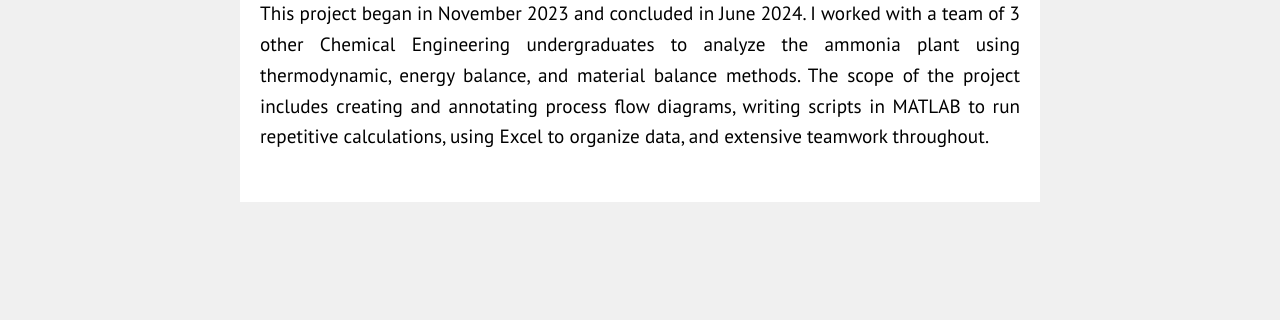
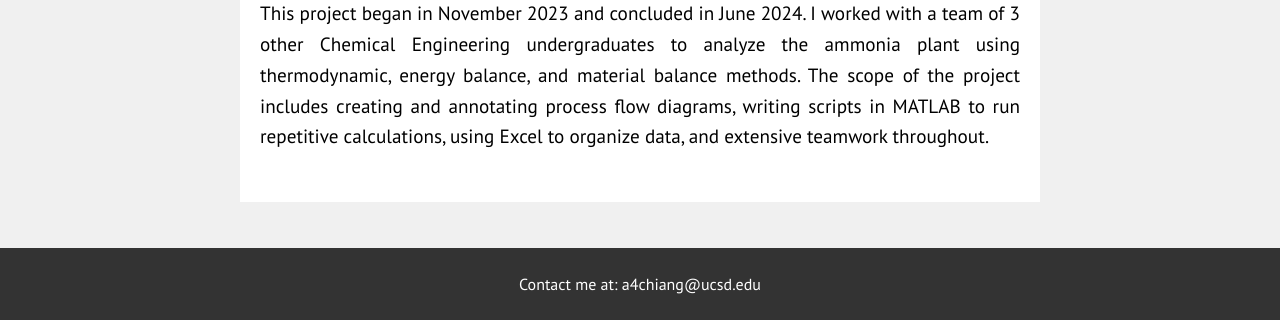
Before and after one commit to a4chiang/a4chiang.ammonia.github.io, a plain HTML site: page index.html in a window 1280 px wide. Shown: the part 480-800 px from the top of the page. Drawn offline with Linux system fonts and the light colour scheme.

Commit message:
Update index.html

```diff
--- a/index.html
+++ b/index.html
@@ -68,6 +68,19 @@
             max-width: 800px;
             margin: 0 auto;
         }
+        .footer {
+            background-color: #333;
+            color: white;
+            text-align: center;
+            padding: 10px 0;
+            position: fixed;
+            bottom: 0;
+            width: 100%;
+        }
+        .footer a {
+            color: white;
+            text-decoration: none;
+        }
     </style>
 </head>
 <body>
@@ -87,5 +100,8 @@
             </p>
         </div>
     </div>
+    <div class="footer">
+        <p>Contact me at: <a href="mailto:a4chiang@ucsd.edu">a4chiang@ucsd.edu</a></p>
+    </div>
 </body>
 </html>
```
